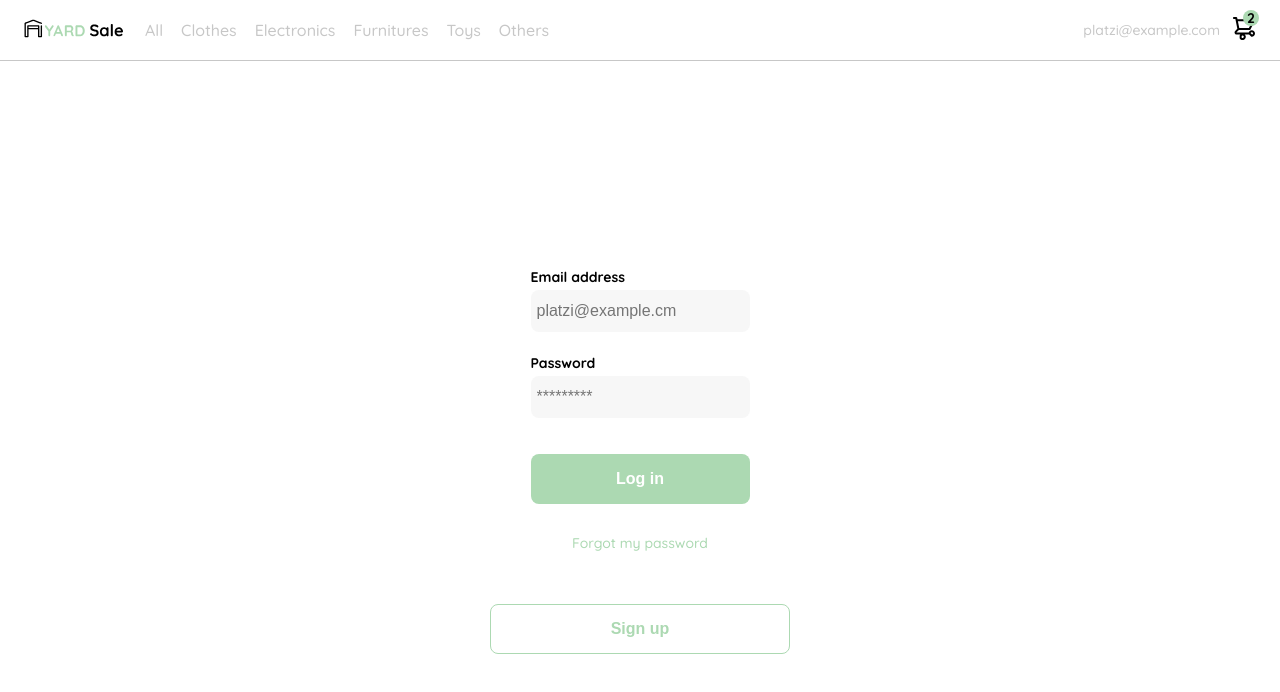
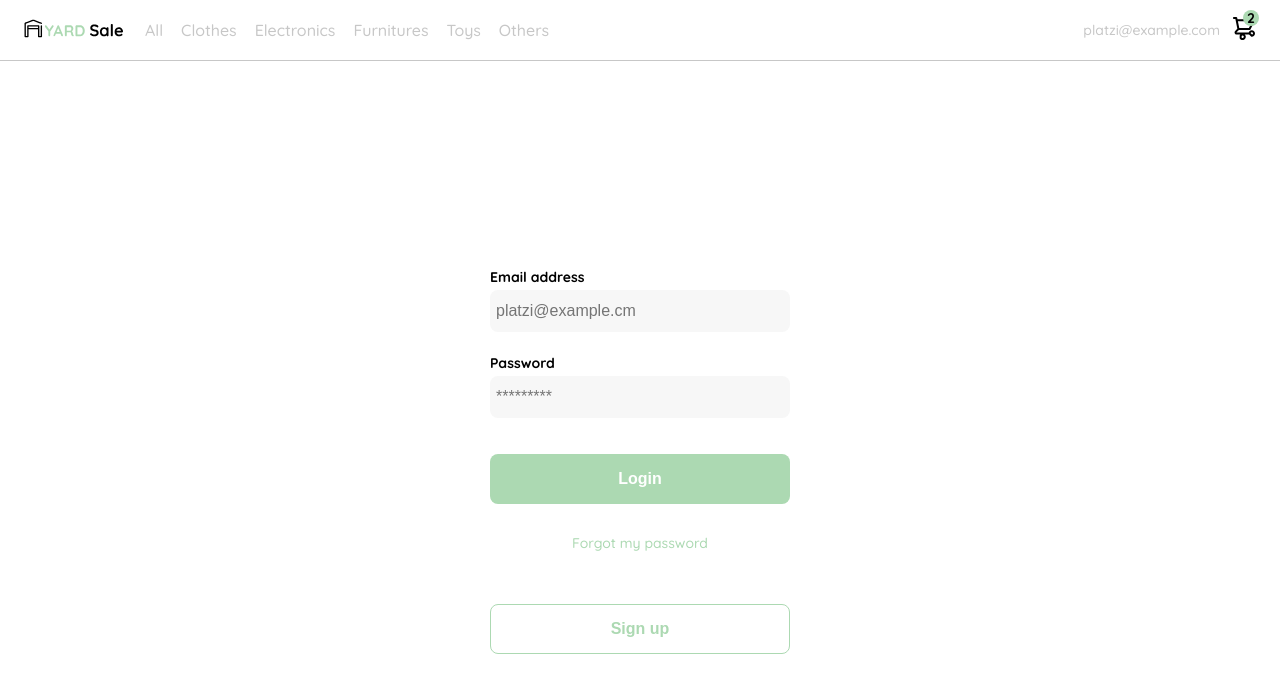
Before and after one commit to natirivero/curso-practico-react, a React app: page /login in a window 1280 px wide. Shown: the top 692 px of the page. Built offline with nearby package versions, Linux system fonts and the light colour scheme.

Commit message:
Clase 22 Finalizada

```diff
--- a/src/components/ProductItem.jsx
+++ b/src/components/ProductItem.jsx
@@ -1,13 +1,13 @@
-import React, { useState } from 'react';
+import React, { useContext } from 'react';
 import '@styles/ProductItem.scss';
-
-import addToCart from '@icons/bt_add_to_cart.svg';
+import AppContext from '../context/AppContext';
+import addToCartImage from '@icons/bt_add_to_cart.svg';
 
 const ProductItem = ({ product }) => {
-  const [cart, setCart] = useState([]);
+  const { addToCart } = useContext(AppContext);
 
-  const handleClick = () => {
-    setCart([]);
+  const handleClick = (item) => {
+    addToCart(item);
   };
 
   return (
@@ -18,8 +18,8 @@ const ProductItem = ({ product }) => {
           <p>${product.price}</p>
           <p>{product.title}</p>
         </div>
-        <figure onClick={handleClick}>
-          <img src={addToCart} alt="" />
+        <figure onClick={() => handleClick(product)}>
+          <img src={addToCartImage} alt="" />
         </figure>
       </div>
     </div>
--- /dev/null
+++ b/src/context/AppContext.js
@@ -0,0 +1,5 @@
+import React from 'react';
+
+const AppContext = React.createContext({});
+
+export default AppContext;
--- /dev/null
+++ b/src/hooks/useInitialState.js
@@ -0,0 +1,23 @@
+import { useState } from 'react';
+
+const initialState = {
+  cart: [],
+};
+
+const useInitialState = () => {
+  const [state, setState] = useState(initialState);
+
+  const addToCart = (payload) => {
+    setState({
+      ...state, // manten la información
+      cart: [...state.cart, payload],
+    });
+  };
+
+  return {
+    state,
+    addToCart,
+  };
+};
+
+export default useInitialState;
--- a/src/pages/Login.jsx
+++ b/src/pages/Login.jsx
@@ -1,37 +1,52 @@
-import React from 'react';
+import React, { useRef } from 'react';
 import '../styles/Login.scss';
 
 import logo from '@logos/logo_yard_sale.svg';
 
 const Login = () => {
+  const form = useRef(null);
+
+  const handleSubmit = (evt) => {
+    evt.preventDefault();
+
+    const formData = new FormData(form.current);
+    const data = {
+      username: formData.get('email'),
+      password: formData.get('password'),
+    };
+    console.log(data);
+  };
+
   return (
-    <div className="login">
-      <div className="form-container">
+    <div className="login-form">
+      <div className="login-form-container">
         <img src={logo} alt="logo" className="logo" />
-        <form action="/" className="form">
-          <label for="email" className="label">
+        <form action="/" className="form" ref={form}>
+          <label htmlFor="email" className="label">
             Email address
           </label>
           <input
             type="text"
-            id="email"
+            name="email"
             placeholder="platzi@example.cm"
             className="input input-email"
           />
-          <label for="password" className="label">
+          <label htmlFor="password" className="label">
             Password
           </label>
           <input
             type="password"
-            id="password"
+            name="password"
             placeholder="*********"
             className="input input-password"
           />
-          <input
+          <button
             type="submit"
-            value="Log in"
             className="primary-button login-button"
-          />
+            onClick={handleSubmit}
+          >
+            Login
+          </button>
           <a href="/">Forgot my password</a>
         </form>
         <button className="secondary-button signup-button">Sign up</button>
--- a/src/routes/App.jsx
+++ b/src/routes/App.jsx
@@ -1,20 +1,25 @@
 import React from 'react';
 import { BrowserRouter, Routes, Route } from 'react-router-dom';
-import Layout from '../containers/Layout';
-import Home from '../pages/Home';
-import Login from '../pages/Login';
-import PasswordRecovery from '../pages/PasswordRecovery';
-import SendEmail from '../pages/SendEmail';
-import NewPassword from '../pages/NewPassword';
-import MyAccount from '../pages/MyAccount';
-import CreateAccount from '../pages/CreateAccount';
-import Checkout from '../pages/Checkout';
-import Orders from '../pages/Orders';
-import NotFound from '../pages/NotFound';
-import '../styles/global.scss';
+import Layout from '@containers/Layout';
+import Home from '@pages/Home';
+import Login from '@pages/Login';
+import PasswordRecovery from '@pages/PasswordRecovery';
+import SendEmail from '@pages/SendEmail';
+import NewPassword from '@pages/NewPassword';
+import MyAccount from '@pages/MyAccount';
+import CreateAccount from '@pages/CreateAccount';
+import Checkout from '@pages/Checkout';
+import Orders from '@pages/Orders';
+import NotFound from '@pages/NotFound';
+import AppContext from '../context/AppContext';
+import useInitialState from '../hooks/useInitialState';
+import '@styles/global.scss';
 
 const App = () => {
+  const initialState =
+    useInitialState(); /* Funcion que retorna state y addToCart */
   return (
+    <AppContext.Provider value={initialState}>
       <BrowserRouter>
         <Layout>
           <Routes>
@@ -25,16 +30,17 @@ const App = () => {
               path="/password-recovery"
               element={<PasswordRecovery />}
             />
-          <Route exact path="/send-email" element={<SendEmail />} />
-          <Route exact path="/new-password" element={<NewPassword />} />
-          <Route exact path="/account" element={<MyAccount />} />
-          <Route exact path="/signup" element={<CreateAccount />} />
-          <Route exact path="/checkout" element={<Checkout />} />
-          <Route exact path="/orders" element={<Orders />} />
-          <Route path="*" element={<NotFound />} />
+            <Route path="/send-email" exact element={<SendEmail />} />
+            <Route path="/new-password" exact element={<NewPassword />} />
+            <Route path="/account" exact element={<MyAccount />} />
+            <Route path="/signup" exact element={<CreateAccount />} />
+            <Route path="/checkout" exact element={<Checkout />} />
+            <Route path="/orders" exact element={<Orders />} />
+            <Route path="*" exact element={<NotFound />} />
           </Routes>
         </Layout>
       </BrowserRouter>
+    </AppContext.Provider>
   );
 };
 
--- a/src/styles/Login.scss
+++ b/src/styles/Login.scss
@@ -1,12 +1,12 @@
 @import './global.scss';
 
-.login {
+.login-form {
   width: 100%;
   height: 100vh;
   display: grid;
   place-items: center;
 }
-.form-container {
+.login-form-container {
   display: grid;
   grid-template-rows: auto 1fr auto;
   width: 300px;
@@ -20,6 +20,7 @@
 .form {
   display: flex;
   flex-direction: column;
+  width: 100%;
 }
 .form a {
   color: var(--hospital-green);
--- a/src/styles/NewPassword.scss
+++ b/src/styles/NewPassword.scss
@@ -33,6 +33,7 @@
 .form {
   display: flex;
   flex-direction: column;
+  width: 100%;
 }
 .label {
   font-size: var(--sm);
--- a/src/styles/PasswordRecovery.scss
+++ b/src/styles/PasswordRecovery.scss
@@ -20,6 +20,7 @@
 .form {
   display: flex;
   flex-direction: column;
+  width: 100%;
 }
 .form a {
   color: var(--hospital-green);
```
Lines whose indentation alone changed are shown as unchanged.
